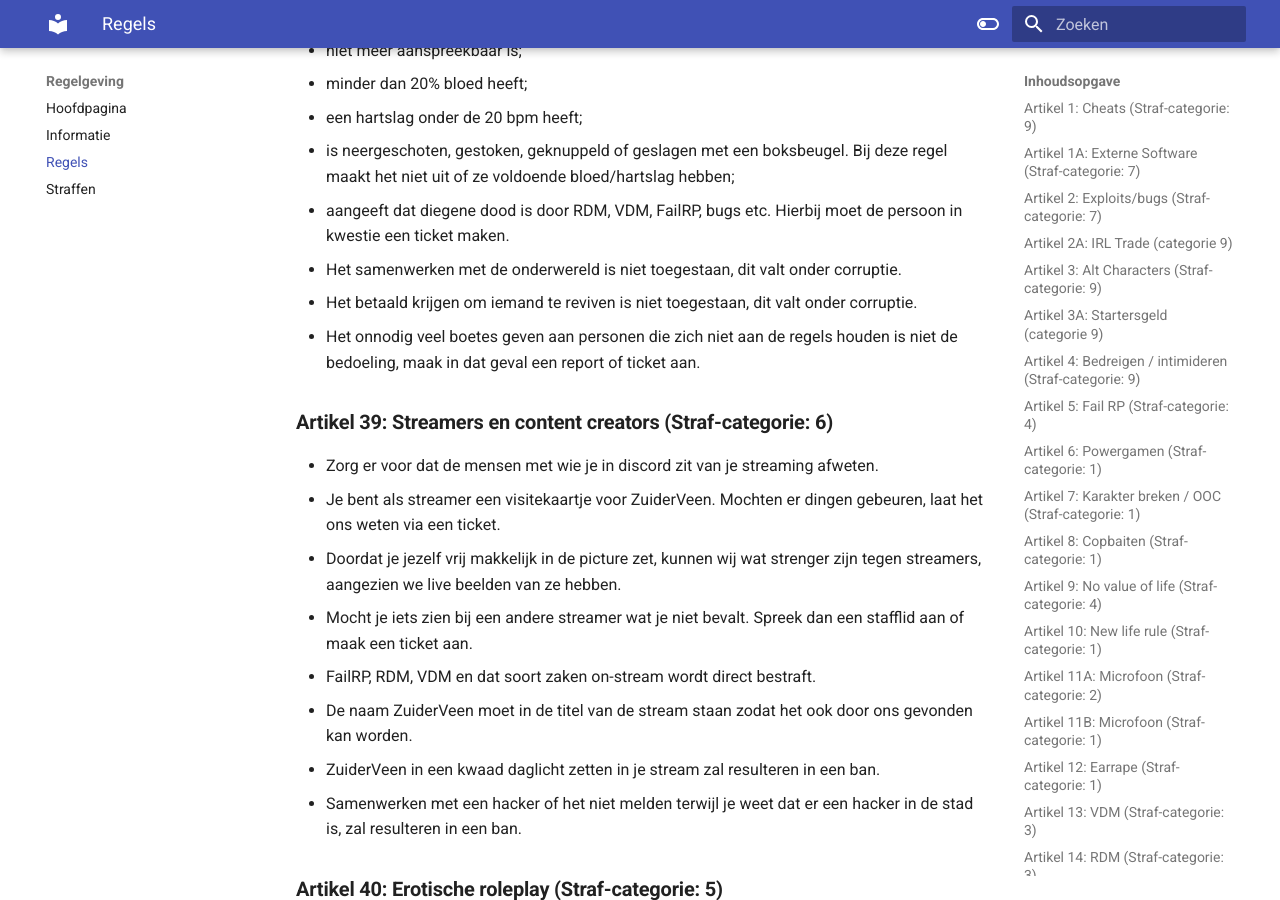
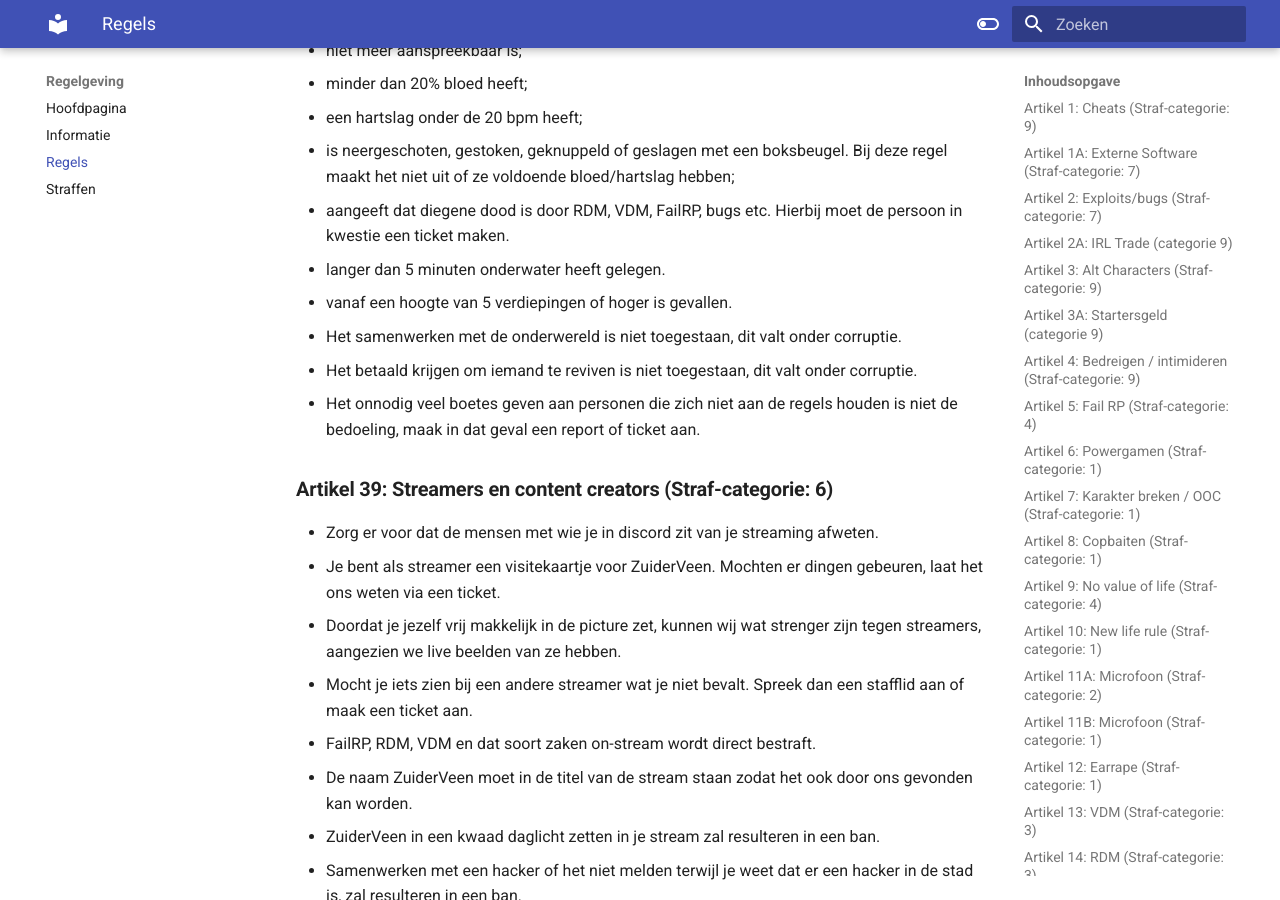
Before and after one commit to ZuiderVeenRP/apv, an MkDocs documentation site: the page built from docs/algemeen.md, in a window 1280 px wide and 900 px high, scrolled down 16029 px. Built offline with MkDocs 1.6.1 and Material for MkDocs 9.7.7, drawn with Linux system fonts in a browser that asks for light colours; comment, search, counter and statistics services are not loaded.

Commit message:
Update algemeen.md

```diff
--- a/docs/algemeen.md
+++ b/docs/algemeen.md
@@ -351,6 +351,8 @@
    * een hartslag onder de 20 bpm heeft;
    * is neergeschoten, gestoken, geknuppeld of geslagen met een boksbeugel. Bij deze regel maakt het niet uit of ze voldoende bloed/hartslag hebben;
    * aangeeft dat diegene dood is door RDM, VDM, FailRP, bugs etc. Hierbij moet de persoon in kwestie een ticket maken.
+   * langer dan 5 minuten onderwater heeft gelegen.
+   * vanaf een hoogte van 5 verdiepingen of hoger is gevallen.
 - Het samenwerken met de onderwereld is niet toegestaan, dit valt onder corruptie.
 - Het betaald krijgen om iemand te reviven is niet toegestaan, dit valt onder corruptie.
 - Het onnodig veel boetes geven aan personen die zich niet aan de regels houden is niet de bedoeling, maak in dat geval een report of ticket aan.
```
